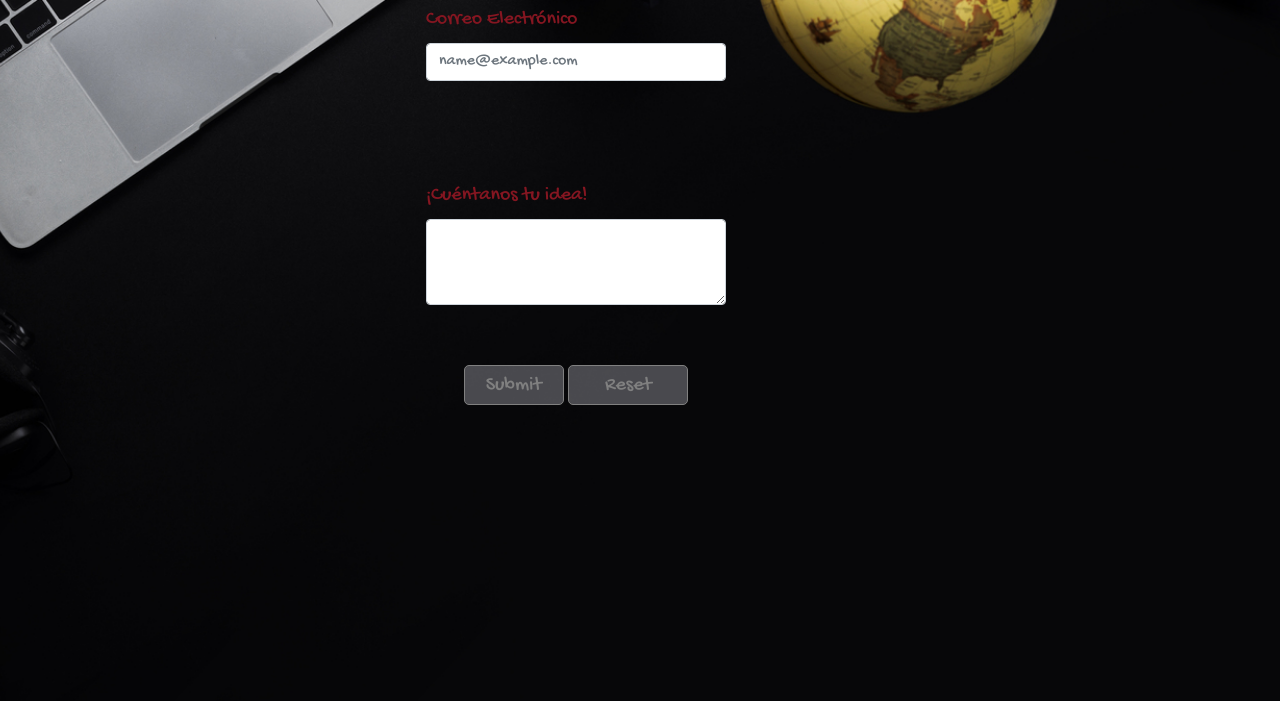
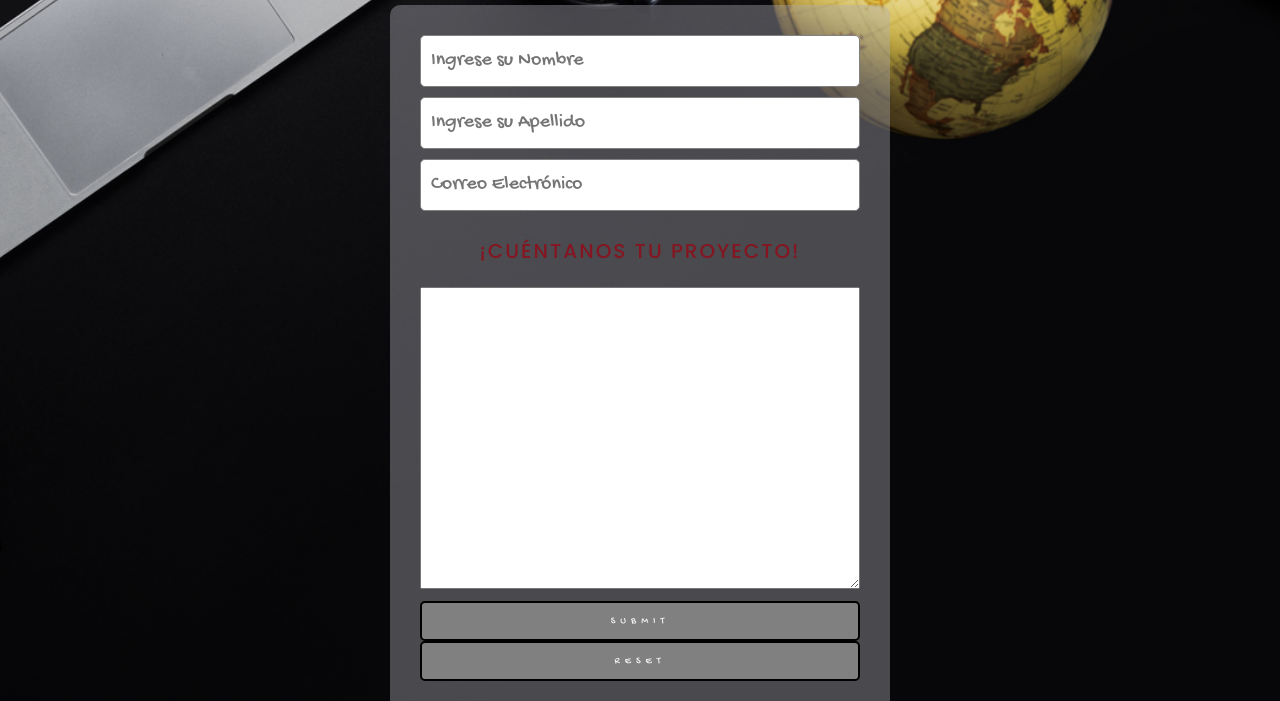
Before and after one commit to ignardiaz/2da-pre-entrega-Coder, a website: page pages/contact.html in a window 1280 px wide. Shown: the part 189-890 px from the top of the page. Drawn offline with nearby package versions, Linux system fonts and the light colour scheme.

Commit message:
reparacion pagina de contacto

```diff
--- a/pages/contact.html
+++ b/pages/contact.html
@@ -57,23 +57,17 @@
     <main>
         <section class="contact">
             <h1>CONTACT</h1>
-            <!--INICIO DE BOOTSTRAP-->
-            <div class="input">
-                <div class="mb-3">
-                    <label for="exampleFormControlInput1" class="form-label">Correo Electrónico</label>
-                    <input type="email" class="form-control" id="exampleFormControlInput1"
-                        placeholder="name@example.com">
+            <form action="mailto:ignardiaz@gmail.com">
+                <div class="formulario">
+                    <input class="controls" type="text" name="nombres" id="nombres" placeholder="Ingrese su Nombre">
+                    <input class="controls" type="text" name="apellidos" id="apellidos" placeholder="Ingrese su Apellido">
+                    <input class="controls" type="email" name="email" id="email" placeholder="Correo Electrónico">
+                    <p>¡CUÉNTANOS TU PROYECTO!</p>
+                    <textarea name="" id="" cols="30" rows="10"></textarea>
+                    <input class="botones" type="submit">
+                    <input class="botones" type="reset">
                 </div>
-                <div class="mb-4">
-                    <label for="exampleFormControlTextarea1" class="form-label">¡Cuéntanos tu idea!</label>
-                    <textarea class="form-control" id="exampleFormControlTextarea1" rows="3"></textarea>
-                </div>
-                <div class="botones">
-                    <input class="submit" type="Submit">
-                    <input class="reset" type="reset">
-                </div>
-            </div>
-            <!-- FIN DE BOOTSTRAP -->
+            </form>
         </section>
     </main>
     <footer>
--- a/scss/base/_mediaqueries.scss
+++ b/scss/base/_mediaqueries.scss
@@ -248,6 +248,14 @@
             }
         }
     }
+
+    .contact{
+        form{
+            .formulario{
+                width: 320px;
+            }
+        }
+    }
 }
 
 @media screen and (max-width: 400px){
--- a/scss/components/_main.scss
+++ b/scss/components/_main.scss
@@ -428,7 +428,7 @@
 .contact{
     background-image: url("../img/porfin.jpg");
     width: 100%;
-    height: 800px;
+    height: 900px;
     background-size: cover;
     background-repeat: no-repeat;
     background-position: center;
@@ -443,52 +443,50 @@
         letter-spacing: 5px;
     }
 
-/*---------- Bootstrap-------*/
-
-    .input{
-        width: 90%;
-        height: 400px;
-        font-family: 'Gochi Hand', cursive;
-        font-size: nth($font-size, 3);
-        color: nth($colores, 3);
-        display: flex;
+    form{
         justify-content: center;
-        flex-direction: column;
         align-items: center;
-        .mb-3{
-            width: 300px;
-            height: 200px;
-        }
-        .mb-4{
-            width: 300px;
-            height: 200px;
-        }
-        .botones{
-            .submit{
-                width: 100px;
+        .formulario{
+            width: 500px;
+            background: rgba(172, 172, 182, 0.40);
+            padding: 30px;
+            margin: auto;
+            border-radius: 10px;
+            font-family: 'Gochi Hand', cursive;
+            font-size: nth($font-size, 3);
+            color: nth($colores, 3);
+            .controls{
+                width: 100%;
+                margin-bottom: 10px;
+                padding: 10px;
+                border-radius: 5px;
+                border: solid 1px nth($colores, 5);
+            }
+            p{
+                text-align: center;
+                font-family: 'Poppins', sans-serif;
+                font-size: nth($font-size, 3);
+                color: nth($colores, 3);
+                padding: 5px;
+                margin-top: 10px;
+                text-transform: uppercase;
+                letter-spacing: 2px;
+            }
+            textarea{
+                width: 100%;
+            }
+            .botones{
+                width: 100%;
                 height: 40px;
+                background-color: nth($colores, 5);
                 font-family: 'Gochi Hand', cursive;
-                font-size: nth($font-size, 3);
-                color: nth($colores, 5);
-                border: solid nth($colores, 5) 1px;
+                color: nth($colores, 1);
+                font-size: nth($font-size, 1);
+                border: solid 2px nth($colores, 2);
                 border-radius: 5px;
-                padding: 5px;
-                background: rgba(172, 172, 182, 0.40);
-                transition: .5s;
-                &:hover{
-                    color: nth($colores, 3);
-                }
-            }
-            .reset{
-                width: 120px;
-                height: 40px;
-                font-family: 'Gochi Hand', cursive;
-                font-size: nth($font-size, 3);
-                color: nth($colores, 5);
-                border: solid nth($colores, 5) 1px;
-                border-radius: 5px;
-                padding: 5px;
-                background: rgba(172, 172, 182, 0.40);
+                text-transform: uppercase;
+                letter-spacing: 5px;
+                padding: 5px 0;
                 transition: .5s;
                 &:hover{
                     color: nth($colores, 3);
```
Also changed, not shown: css/estilos.css.
